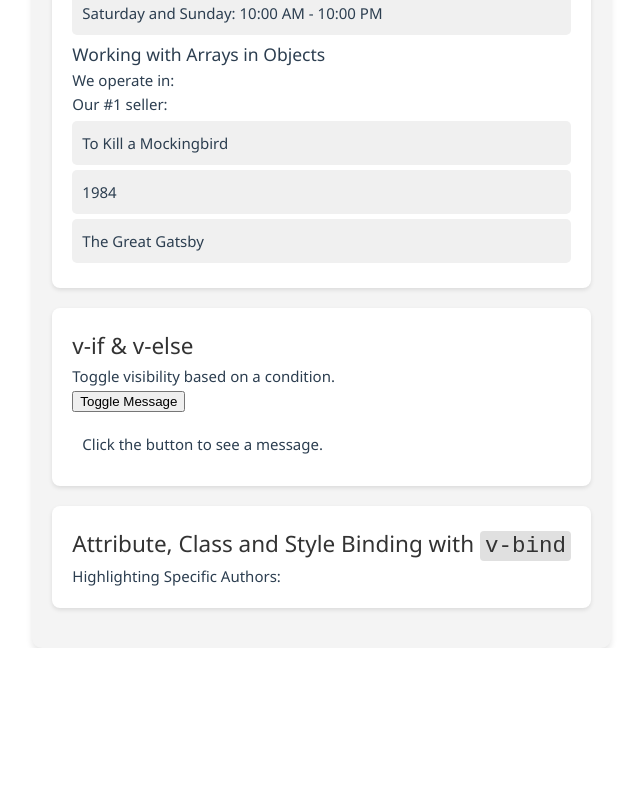
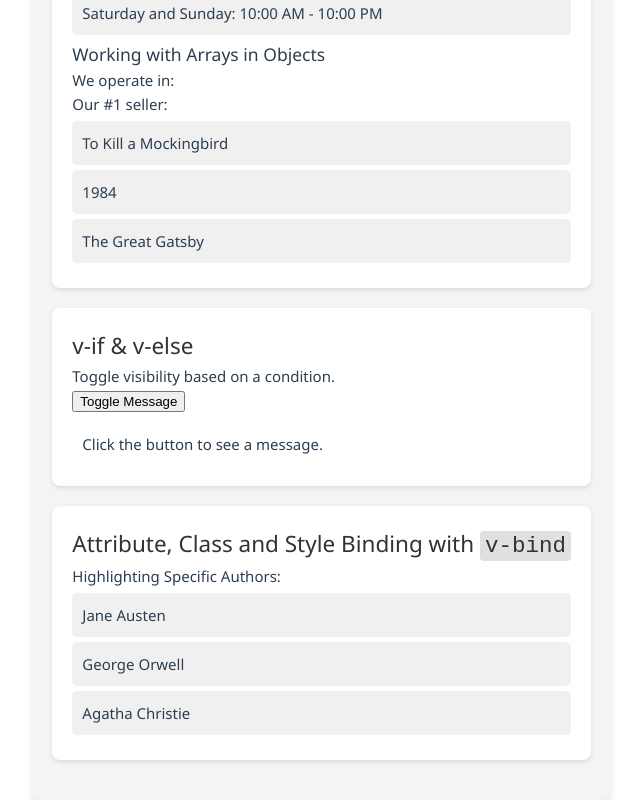
Before and after one commit to StevenT899/xtan-library, a Vue app: page / in a window 1280 px wide. Shown: the part 1514-2314 px from the top of the page, without its empty margins (29-671 px from the left). Before the commit the page ends 2162 px from the top, so only its background shows below. Built offline with nearby package versions, Linux system fonts and the light colour scheme.

Commit message:
finish implementing functionality of highlighting certain author

```diff
--- a/src/components/JSON.vue
+++ b/src/components/JSON.vue
@@ -119,11 +119,15 @@
       <p v-else class="message">Click the button to see a message.</p>
     </section>
 
-    <section class="lab-section">
-      <h2>Attribute, Class and Style Binding with <code>v-bind</code></h2>
-      <p>Highlighting Specific Authors:</p>
-
-    </section>
+    <section class="lab-highlightAuthor-section">
+    <h2>Attribute, Class and Style Binding with <code>v-bind</code></h2>
+    <p>Highlighting Specific Authors:</p>
+    <ul>
+      <li v-for="author in authors" :key="author.id" >
+        {{ author.name }}
+      </li>
+    </ul>
+  </section>
   </div>
 </template>
 
@@ -176,6 +180,7 @@ function days(day) {
     return 'Saturday and Sunday';
   }
 }
+
 </script>
 
 <style scoped>
@@ -198,6 +203,14 @@ h1 {
 }
 
 .lab-section {
+  background-color: white;
+  padding: 20px;
+  margin-bottom: 20px;
+  border-radius: 8px;
+  box-shadow: 0 2px 4px rgba(0, 0, 0, 0.1);
+}
+
+.lab-highlightAuthor-section {
   background-color: white;
   padding: 20px;
   margin-bottom: 20px;
@@ -238,4 +251,8 @@ li {
   margin: 5px 0;
   border-radius: 5px;
 }
+
+.lab-highlightAuthor-section li:hover {
+  background: linear-gradient(135deg, #ff7e5f, #feb47b);
+}
 </style>
```
